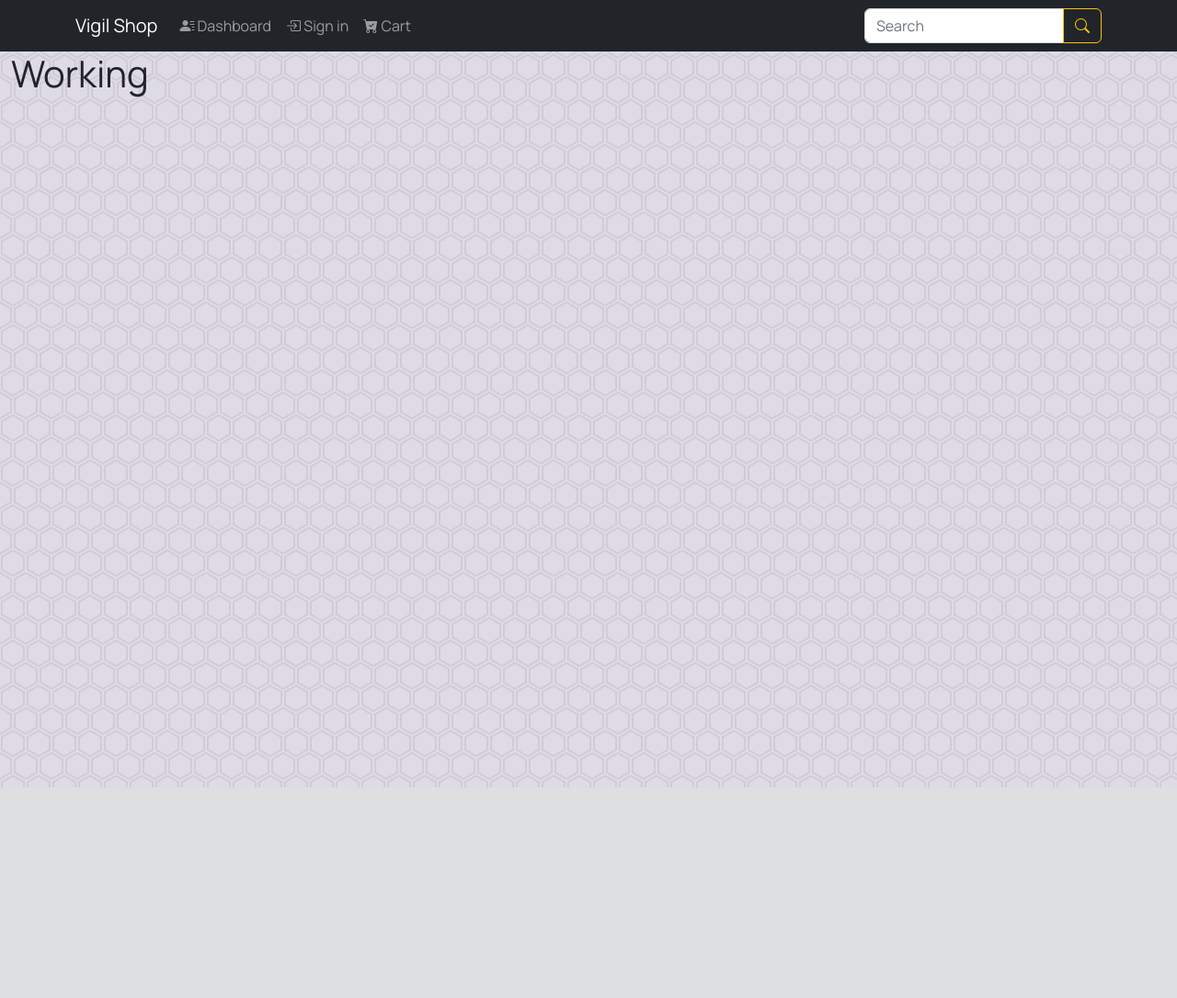
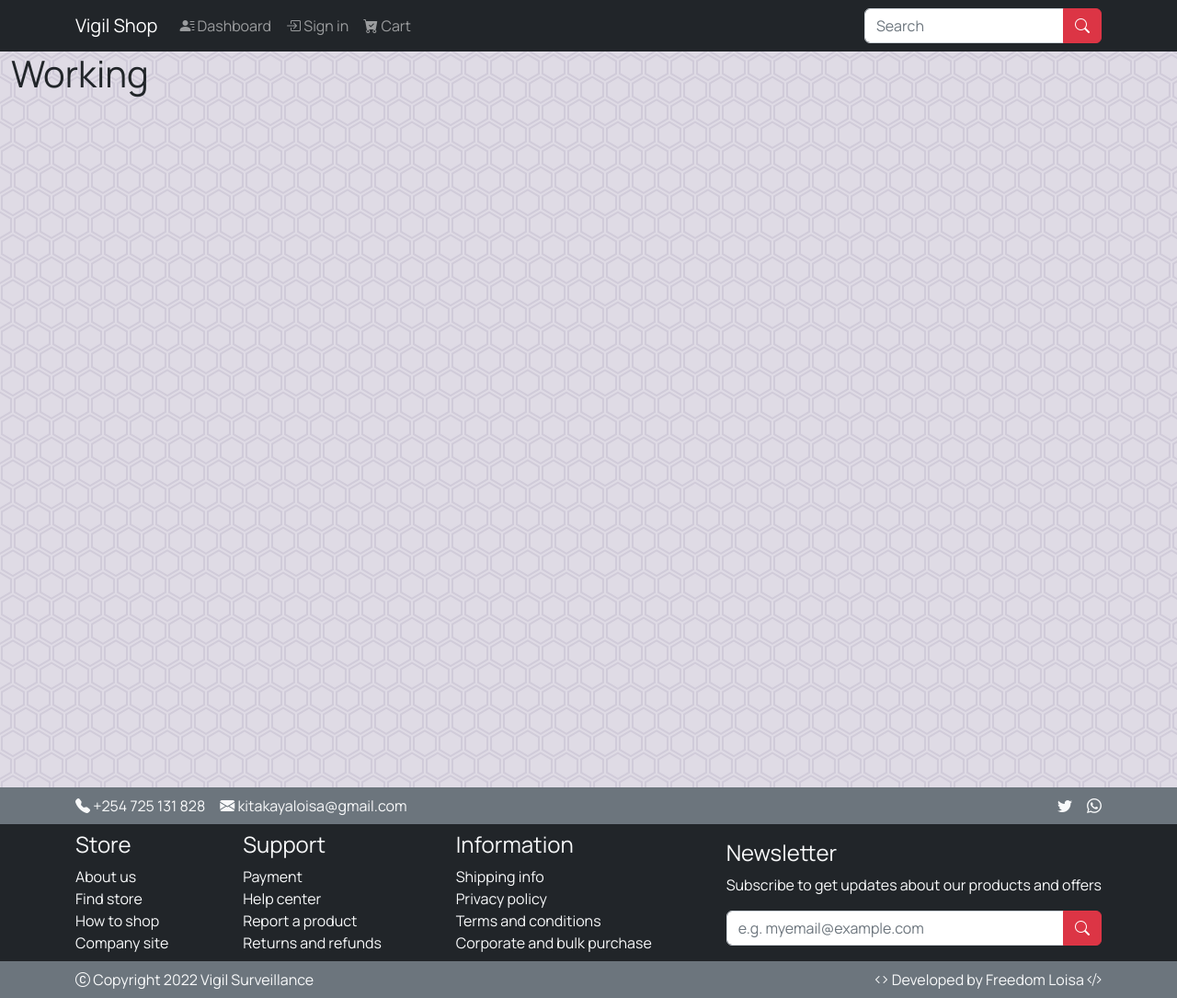
Before and after one commit to LoisaKitakaya/Vigil, a Django app: page / in a window 1280 px wide. Shown: the whole page at 92% size. Before the commit the page ends 856 px from the top, so only its background shows below. Run offline with Django 4.2, Linux system fonts and the light colour scheme; some libraries are stand-ins or nearby versions.

Commit message:
created footer and modified navbar and back to top button

```diff
--- a/static/css/main.css
+++ b/static/css/main.css
@@ -21,3 +21,13 @@ html {
 #back-top:hover {
   cursor: pointer;
 }
+
+.contacts a,
+.copyright a {
+  text-decoration: none !important;
+}
+
+.footer {
+  display: flex !important;
+  justify-content: space-between !important;
+}
--- a/templates/index.html
+++ b/templates/index.html
@@ -96,7 +96,7 @@
                 placeholder="Search"
                 aria-label="Search"
               />
-              <button class="btn btn-outline-warning" type="submit">
+              <button class="btn btn-danger" type="submit">
                 <i class="bi bi-search"></i>
               </button>
             </div>
@@ -115,6 +115,96 @@
     <!-- body -->
 
     <!-- footer -->
+
+    <!-- contacts -->
+    <nav class="navbar navbar-expand-lg bg-secondary text-light">
+      <div class="container contacts">
+        <div class="d-flex align-items-center">
+          <a href="tel:+254 725 131 828" class="text-light me-3"
+            ><i class="bi bi-telephone-fill"></i> +254 725 131 828</a
+          >
+          <a href="mailto:kitakayaloisa@gmail.com" class="text-light me-3"
+            ><i class="bi bi-envelope-fill"></i> kitakayaloisa@gmail.com</a
+          >
+        </div>
+        <div class="d-flex align-items-center">
+          <a href="https://twitter.com/FreedomLoisa" class="text-light ms-3"
+            ><i class="bi bi-twitter"></i
+          ></a>
+          <a href="https://wa.me/254725131828" class="text-light ms-3"
+            ><i class="bi bi-whatsapp"></i
+          ></a>
+        </div>
+      </div>
+    </nav>
+    <!-- contacts -->
+
+    <!-- main footer -->
+    <nav class="navbar navbar-expand-lg navbar-dark bg-dark">
+      <div class="container footer text-light">
+        <div class="footer-item">
+          <h4>Store</h4>
+          <a href="#" class="text-light nav-link">About us</a>
+          <a href="#" class="text-light nav-link">Find store</a>
+          <a href="#" class="text-light nav-link">How to shop</a>
+          <a href="#" class="text-light nav-link">Company site</a>
+        </div>
+        <div class="footer-item">
+          <h4>Support</h4>
+          <a href="#" class="text-light nav-link">Payment</a>
+          <a href="#" class="text-light nav-link">Help center</a>
+          <a href="#" class="text-light nav-link">Report a product</a>
+          <a href="#" class="text-light nav-link">Returns and refunds</a>
+        </div>
+        <div class="footer-item">
+          <h4>Information</h4>
+          <a href="#" class="text-light nav-link">Shipping info</a>
+          <a href="#" class="text-light nav-link">Privacy policy</a>
+          <a href="#" class="text-light nav-link">Terms and conditions</a>
+          <a href="#" class="text-light nav-link"
+            >Corporate and bulk purchase</a
+          >
+        </div>
+        <div class="footer-item">
+          <h4>Newsletter</h4>
+          <p>Subscribe to get updates about our products and offers</p>
+          <form class="d-flex" role="search">
+            <div class="input-group">
+              <input
+                class="form-control"
+                type="email"
+                name="newsletter"
+                placeholder="e.g. myemail@example.com"
+                aria-label="Email"
+              />
+              <button class="btn btn-danger" type="submit">
+                <i class="bi bi-search"></i>
+              </button>
+            </div>
+          </form>
+        </div>
+      </div>
+    </nav>
+    <!-- main footer -->
+
+    <!-- copyright -->
+    <nav class="navbar navbar-expand-lg bg-secondary text-light">
+      <div class="container d-flex align-items-center">
+        <div class="copyright">
+          <a href="https://vigilsurveillance.netlify.app/" class="text-light"
+            ><i class="bi bi-c-circle"></i> Copyright 2022 Vigil Surveillance</a
+          >
+        </div>
+        <div class="copyright">
+          <a href="https://freedomloisa.netlify.app/" class="text-light"
+            ><i class="bi bi-code"></i> Developed by Freedom Loisa
+            <i class="bi bi-code-slash"></i
+          ></a>
+        </div>
+      </div>
+    </nav>
+    <!-- copyright -->
+
     <!-- footer -->
 
     <!-- include notifications -->
@@ -123,7 +213,7 @@
 
     <!-- back to top -->
     <span id="back-top"
-      ><i class="bi bi-arrow-up-square-fill fs-3"></i
+      ><i class="bi bi-arrow-up-square-fill fs-3 text-info"></i
     ></span>
     <!-- back to top -->
   </body>
```
